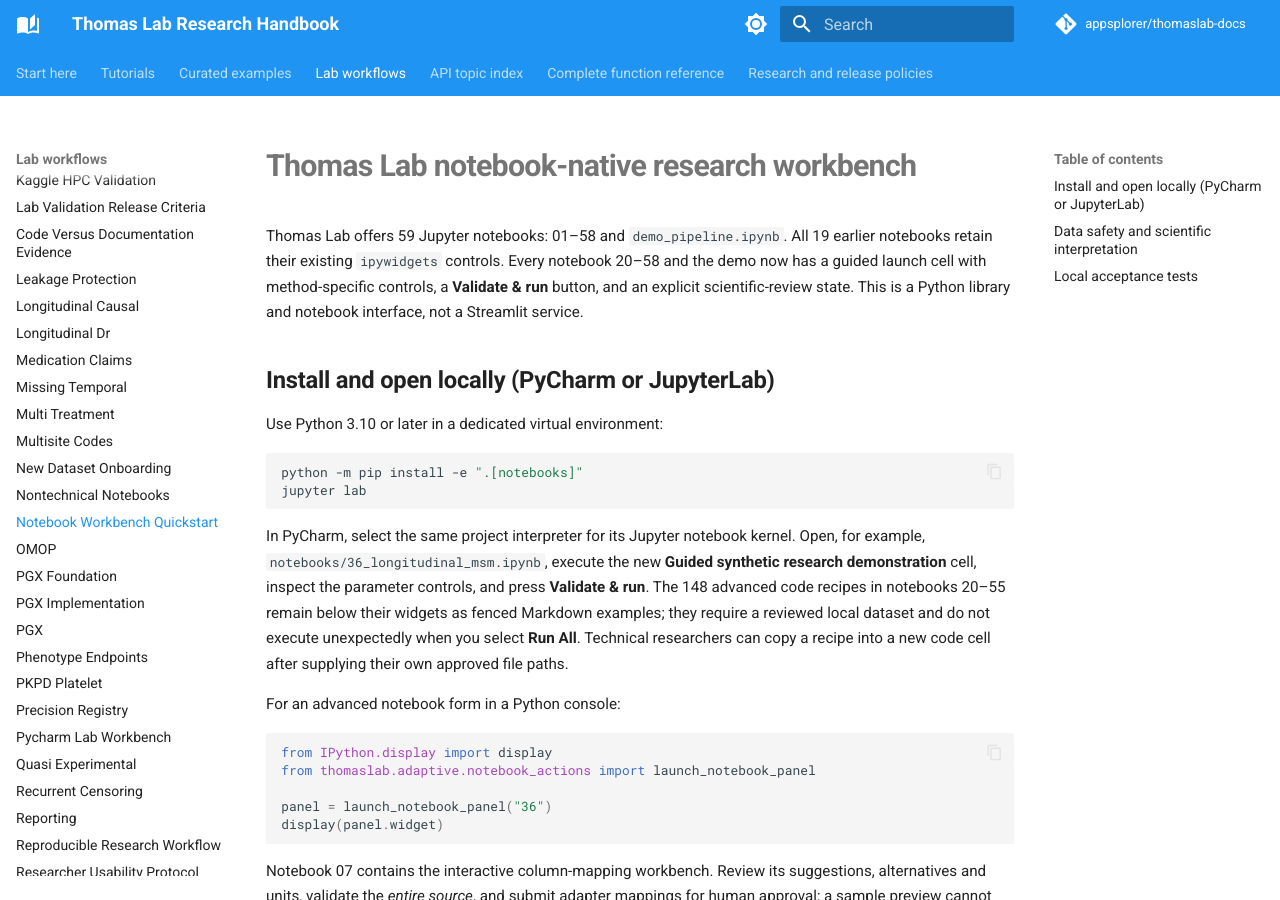
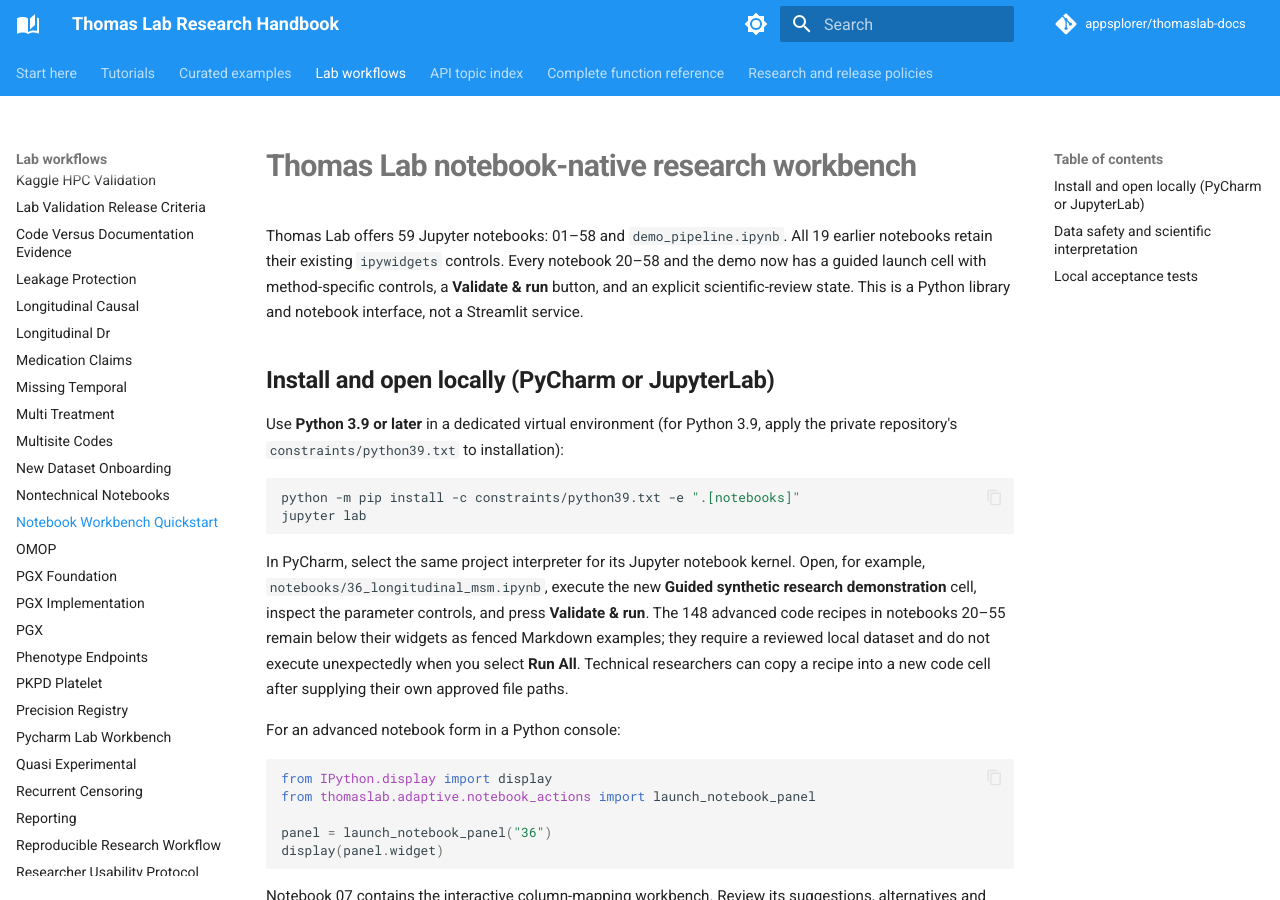
Before and after one commit to appsplorer/thomaslab-docs, an MkDocs documentation site: the page built from docs/guides/notebook-workbench-quickstart.md, in a window 1280 px wide and 900 px high. Built offline with MkDocs 1.6.1 and Material for MkDocs 9.7.7, drawn with Linux system fonts in a browser that asks for light colours; comment, search, counter and statistics services are not loaded.

Commit message:
docs: align Python 3.9+ environment guidance with private core metadata

````diff
--- a/docs/guides/notebook-workbench-quickstart.md
+++ b/docs/guides/notebook-workbench-quickstart.md
@@ -8,10 +8,10 @@ This is a Python library and notebook interface, not a Streamlit service.
 
 ## Install and open locally (PyCharm or JupyterLab)
 
-Use Python 3.10 or later in a dedicated virtual environment:
+Use **Python 3.9 or later** in a dedicated virtual environment (for Python 3.9, apply the private repository's `constraints/python39.txt` to installation):
 
 ```bash
-python -m pip install -e ".[notebooks]"
+python -m pip install -c constraints/python39.txt -e ".[notebooks]"
 jupyter lab
 ```
 
````
